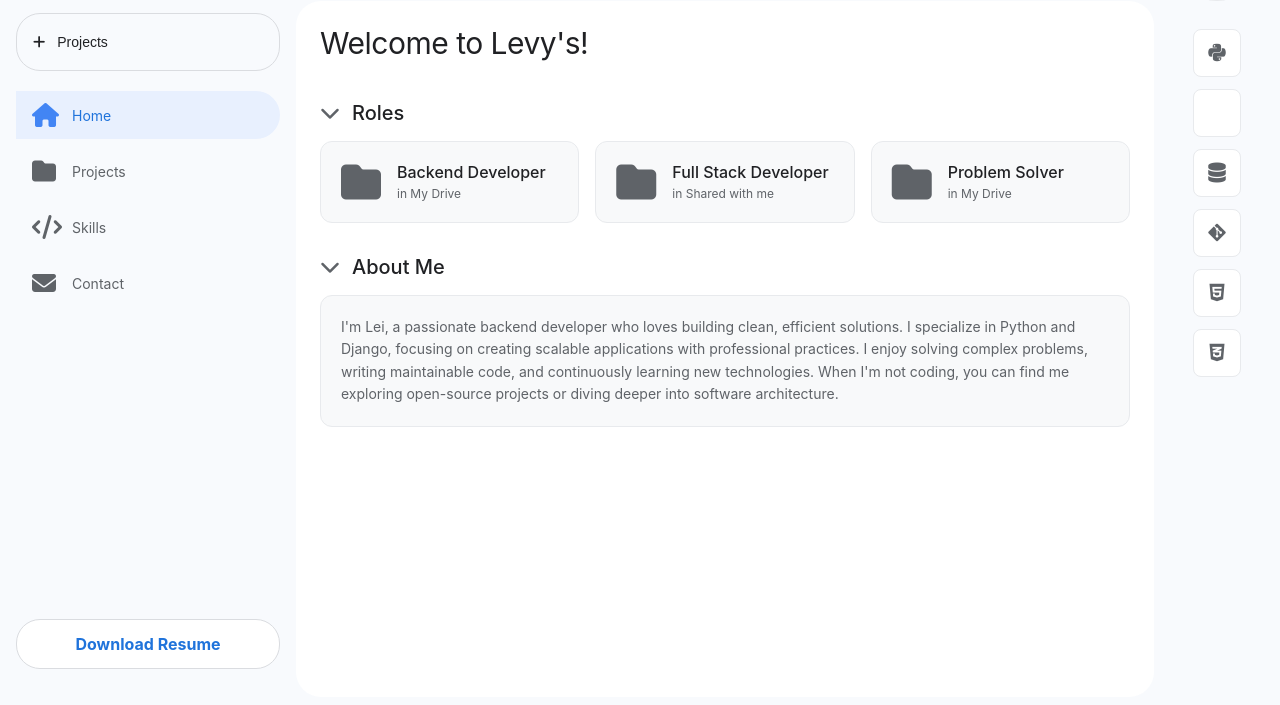
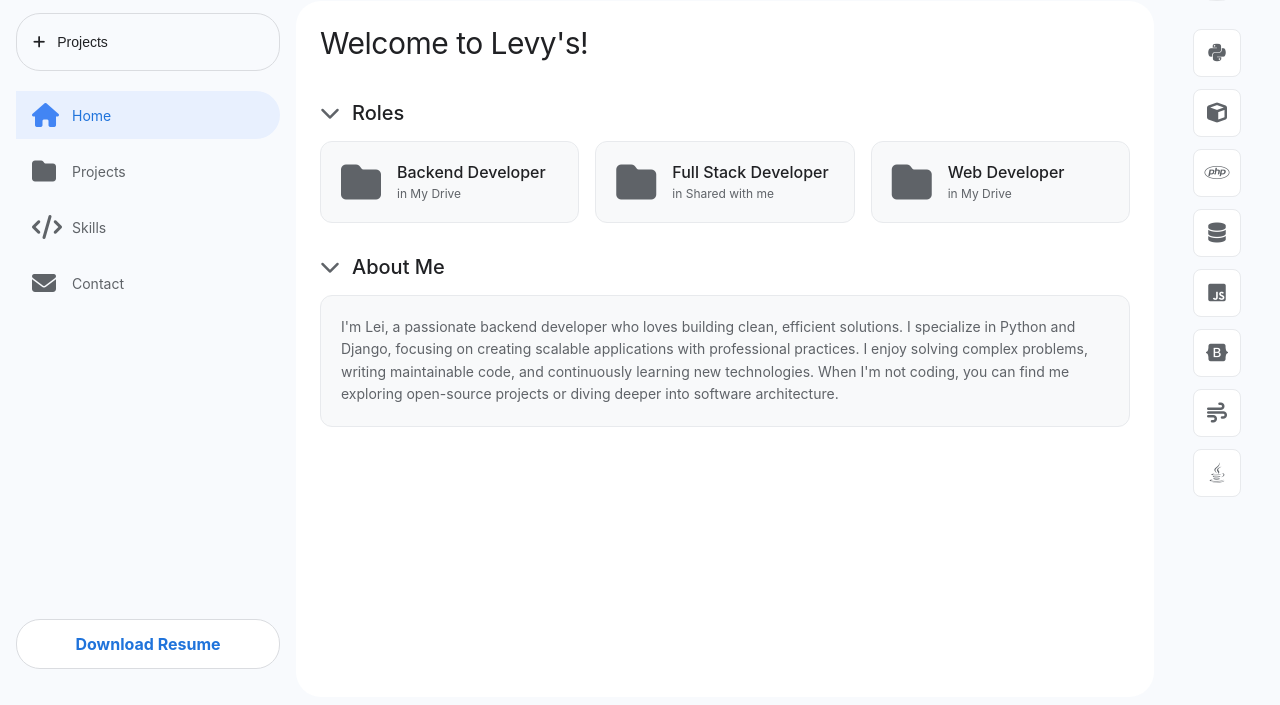
Before and after one commit to toestedbwead/personal-portfolio, a Django app: page / in a window 1280 px wide. Shown: the part 95-800 px from the top of the page. Run offline with Django 5.2, Linux system fonts and the light colour scheme.

Commit message:
changed some info details about me

```diff
--- a/static/js/main.js
+++ b/static/js/main.js
@@ -262,15 +262,13 @@ document.getElementById('project-modal')?.addEventListener('click', (e) => {
    ====================== */
 
 const skills = [
-    { name: 'Python', context: 'Backend logic, CLI tools, scripting', icon: 'fab fa-python', type: 'docs' },
-    { name: 'Django', context: 'Web frameworks, REST APIs, MVC architecture', icon: 'fab fa-django', type: 'docs' },
-    { name: 'PostgreSQL', context: 'Database design, complex queries', icon: 'fas fa-database', type: 'excel' },
-    { name: 'SQLite', context: 'Lightweight databases, testing', icon: 'fas fa-database', type: 'excel' },
-    { name: 'Git/GitHub', context: 'Version control, collaboration', icon: 'fab fa-git-alt', type: 'docs' },
-    { name: 'HTML5', context: 'Semantic markup, forms', icon: 'fab fa-html5', type: 'docs' },
-    { name: 'CSS3', context: 'Styling, layouts, responsive design', icon: 'fab fa-css3-alt', type: 'docs' },
-    { name: 'JavaScript', context: 'Frontend interactivity, DOM manipulation', icon: 'fab fa-js-square', type: 'docs' },
-    { name: 'Linux', context: 'Command line, server management', icon: 'fab fa-linux', type: 'docs' },
+    { name: 'Python', context: 'CLI tools, OOP, data structures, scripting', icon: 'fab fa-python', type: 'docs' },
+    { name: 'Django', context: 'Models, views, authentication, permissions, ORM, API endpoints', icon: 'fas fa-cube', type: 'docs' },
+    { name: 'PostgreSQL', context: 'Enterprise systems, API design, complex queries, government platforms', icon: 'fas fa-database', type: 'excel' },
+    { name: 'MySQL', context: 'Web systems, database architecture, POS & inventory systems', icon: 'fas fa-database', type: 'excel' },
+    { name: 'PHP', context: 'Backend web development, shift & scheduling systems, web applications', icon: 'fab fa-php', type: 'docs' },
+    { name: 'Bootstrap 5', context: 'UI components, responsive layouts, styling', icon: 'fab fa-bootstrap', type: 'docs' },
+    { name: 'Git/GitHub', context: 'Feature branches, team collaboration, professional workflow', icon: 'fab fa-git-alt', type: 'docs' },
 ];
 
 /* ======================
--- a/templates/index.html
+++ b/templates/index.html
@@ -112,7 +112,7 @@
                                     <i class="fas fa-folder"></i>
                                 </div>
                                 <div class="home-card-content">
-                                    <h3>Problem Solver</h3>
+                                    <h3>Web Developer</h3>
                                     <p>in My Drive</p>
                                 </div>
                             </div>
@@ -167,7 +167,7 @@
                         <div class="skills-table">
                             <div class="skills-header">
                                 <div class="skills-col-name">Skill</div>
-                                <div class="skills-col-context">Used For</div>
+                                <div class="skills-col-context">Used In</div>
                             </div>
                             <div class="skills-list" id="skills-list">
                                 <!-- Skills will be populated here -->
@@ -230,19 +230,25 @@
                     <i class="fab fa-python"></i>
                 </div>
                 <div class="tech-icon" title="Django">
-                    <i class="fab fa-django"></i>
+                    <i class="fas fa-cube"></i>
                 </div>
-                <div class="tech-icon" title="PostgreSQL">
+                <div class="tech-icon" title="PHP">
+                    <i class="fab fa-php"></i>
+                </div>
+                <div class="tech-icon" title="PostgreSQL / MySQL">
                     <i class="fas fa-database"></i>
                 </div>
-                <div class="tech-icon" title="Git">
-                    <i class="fab fa-git-alt"></i>
+                <div class="tech-icon" title="Javascript">
+                    <i class="fab fa-js-square"></i>
                 </div>
-                <div class="tech-icon" title="HTML5">
-                    <i class="fab fa-html5"></i>
+                <div class="tech-icon" title="Bootstrap">
+                    <i class="fab fa-bootstrap"></i>
                 </div>
-                <div class="tech-icon" title="CSS3">
-                    <i class="fab fa-css3-alt"></i>
+                <div class="tech-icon" title="Tailwind">
+                    <i class="fas fa-wind"></i>
+                </div>
+                <div class="tech-icon" title="Java">
+                    <i class="fab fa-java"></i>
                 </div>
             </div>
         </aside>
```
